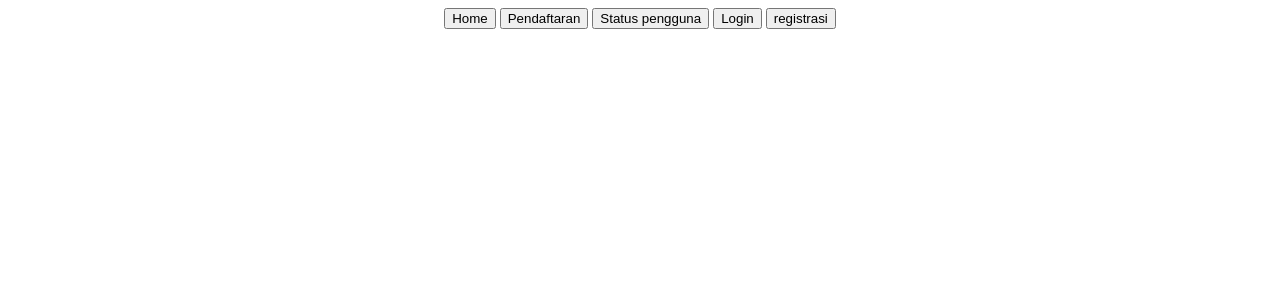
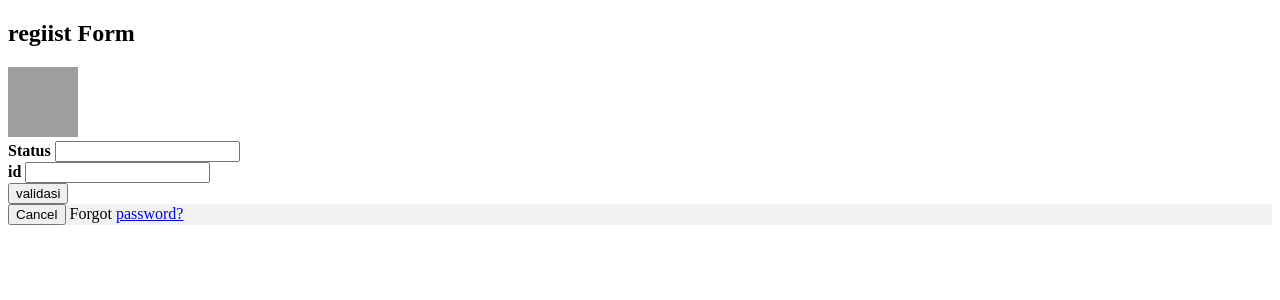
Before and after one commit to V-REN/form_pendaftaran_kuliah-sing_up, a PHP site: page /index-admin.php in a window 1280 px wide. Shown: the top 300 px of the page. Run offline with PHP 8.4, Linux system fonts and the light colour scheme; grey boxes are pictures that could not be loaded.

Commit message:
Add files via upload

```diff
--- a/pendaftaran_ukk/pendaftaran/index-admin.php
+++ b/pendaftaran_ukk/pendaftaran/index-admin.php
@@ -1,24 +1,51 @@
+<!DOCTYPE html>
+<html>
+<head>
+  <meta charset="utf-8">
+  <meta name="viewport" content="width=device-width, initial-scale=1">
+  <title>lalala</title>
+</head>
 <body>
+<h2>regiist Form</h2>
 
-<ul>
-  <center><li><a class="active" href="halaman_awal/login.html"><button>Home</button></a></li>
-  <li><a href="halaman_awal/pendaftaran.html"><button >Pendaftaran</button></a></li>
-  <li><a href="#contact"><button>Status pengguna</button></a></li>
-  <li><a href="halaman_awal/login.html"><button>Login</button></a></li>
-  <li><a href="halaman_awal/registrasi.php"><button>registrasi</button></a></li>
-  </center>
-</ul>
+<form action="sys-validasi.php" method="post">
+  <table>
 
-<style type="text/css">
-  li {
-    display: inline;
-  }
-  ul {
-  list-style-type: none;
-  margin: 0;
-  padding: 0;
-}
+  <td>
+    <tr>
+      <div class="imgcontainer">
+    <img src="https://upload.wikimedia.org/wikipedia/commons/d/d5/President_Vladimir_Putin.jpg" width="70" height="70" alt="Avatar" class="avatar">
+      </div>
+    </td>
+    <td>
+      <tr>
+      <div class="container">
+    <label for="uname"><b>Status</b></label>
+    <input type="text" name="Status">
+  </div>
+    </tr>
 
+</td>
+<td>
+      <tr>
+      <div class="container">
+    <label for="uname"><b>id</b></label>
+    <input type="text" name="id">
+  </div>
+    </tr>
 
-</style>
+</td>
+  <button type="submit" name="regist">validasi</button>
+<td>
+  <tr>
+     <div class="container" style="background-color:#f1f1f1">
+    <a href="../index"><button type="button" class="cancelbtn">Cancel</button></a>
+    <span class="psw">Forgot <a href="#">password?</a></span>
+  </div>
+  </tr>
+</td>
+  </table>
+</form>
+
 </body>
+</html>
--- a/pendaftaran_ukk/pendaftaran/koneksi/koneksi.php
+++ b/pendaftaran_ukk/pendaftaran/koneksi/koneksi.php
@@ -1,8 +1,8 @@
 <?php
 // isi nama host, username mysql, dan password mysql anda
-$host = mysqli_connect("localhost","root","","ukk");
+$host = mysqli_connect("localhost","root","","pendaftaran_kuliah");
 
 // isikan dengan nama database yang akan di hubungkan
-$db = mysqli_select_db($host, "ukk");
+$db = mysqli_select_db($host, "pendaftaran_kuliah");
 
 ?>
--- a/pendaftaran_ukk/pendaftaran/status-interface/status-user.php
+++ b/pendaftaran_ukk/pendaftaran/status-interface/status-user.php
@@ -1,6 +1,8 @@
 <?php
-$host = mysqli_connect("localhost","root","","ukk");
+$host = mysqli_connect("localhost","root","","pendaftaran_kuliah");
 $query = mysqli_query($host,'SELECT * FROM form');
+session_start();
+$_SESSION['id']
 ?>
 <table cellpadding="5" cellspacing="0" border="1">
     <tr>
@@ -14,6 +16,7 @@ $query = mysqli_query($host,'SELECT * FROM form');
         <th>ALAMAT</th>
         <th>ID</th>
         <th>FOTO</th>
+        <th>STATUS</th>
 
 
     </tr>
@@ -32,6 +35,7 @@ $query = mysqli_query($host,'SELECT * FROM form');
         <td><?php echo $row['alamat']?></td>
         <td><?php echo $row['id']?></td>
         <td><img src="<?php echo $row['foto']?>" width ="100px"></td>
+        <td><?php echo $row['Status']?></td>
     </tr>
     <?php
    }
--- a/pendaftaran_ukk/pendaftaran/system/sys-login.php
+++ b/pendaftaran_ukk/pendaftaran/system/sys-login.php
@@ -29,7 +29,6 @@ if (isset($_POST['login'])) {
 		$_SESSION['nama_admin'] = $data1['nama_admin '];
 		$_SESSION['username'] = $data1['username'];
 		$_SESSION['password'] = $data1['password'];
-		$_SESSION['email'] = $data1['email'];
 		$_SESSION['level'] = $data1['level'];
 
 		header('location:../index-admin.php');
```
Also changed, not shown: pendaftaran_ukk/pendaftaran/sys-validasi.php (added, +19 -0 lines), pendaftaran_ukk/pendaftaran/system/sys-pendaftaran.php (+4 -3 lines), pendaftaran_ukk/pendaftaran/status-interface/1-.jpg (added), pendaftaran_ukk/pendaftaran/status-interface/3-.jpg (added), 1 other file.
